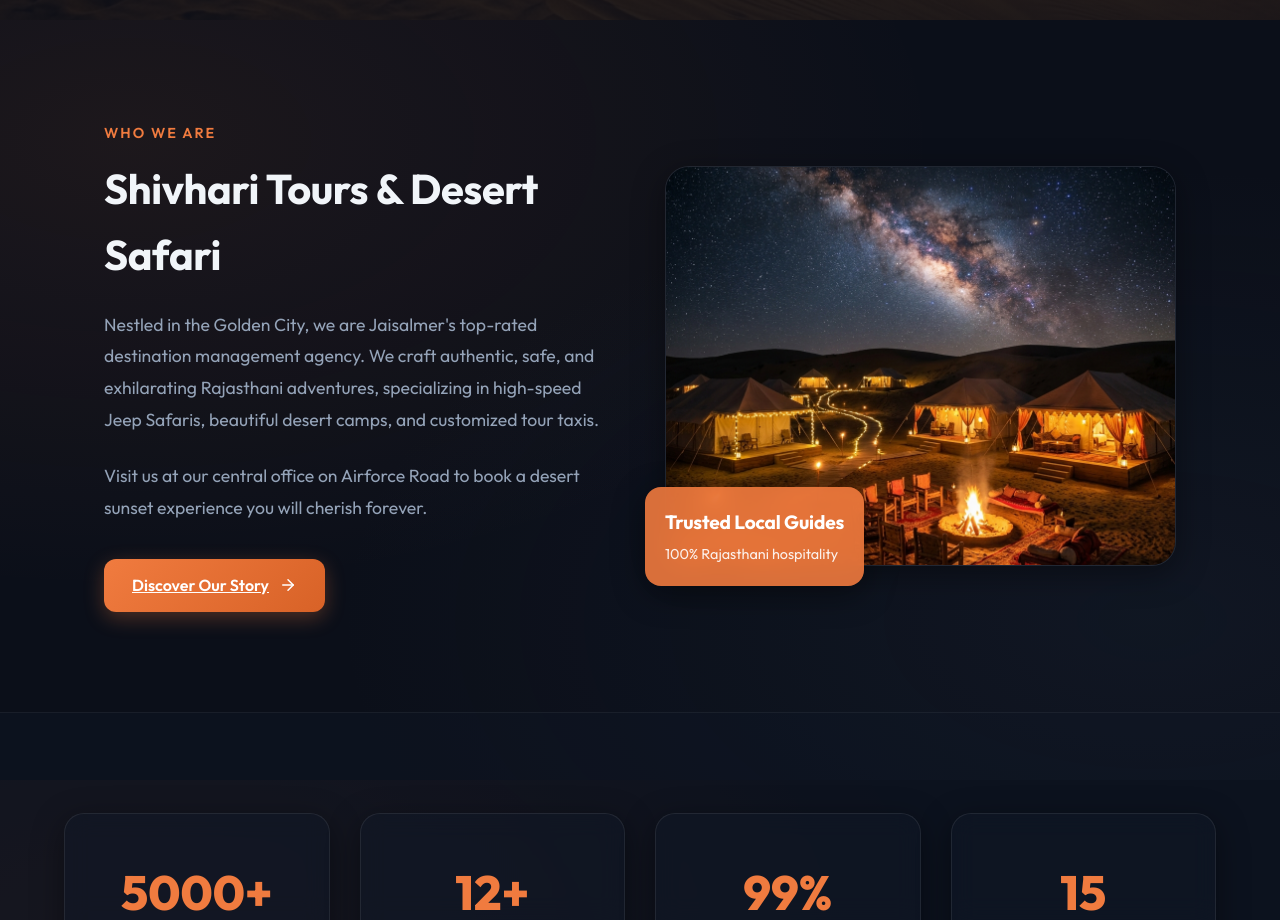
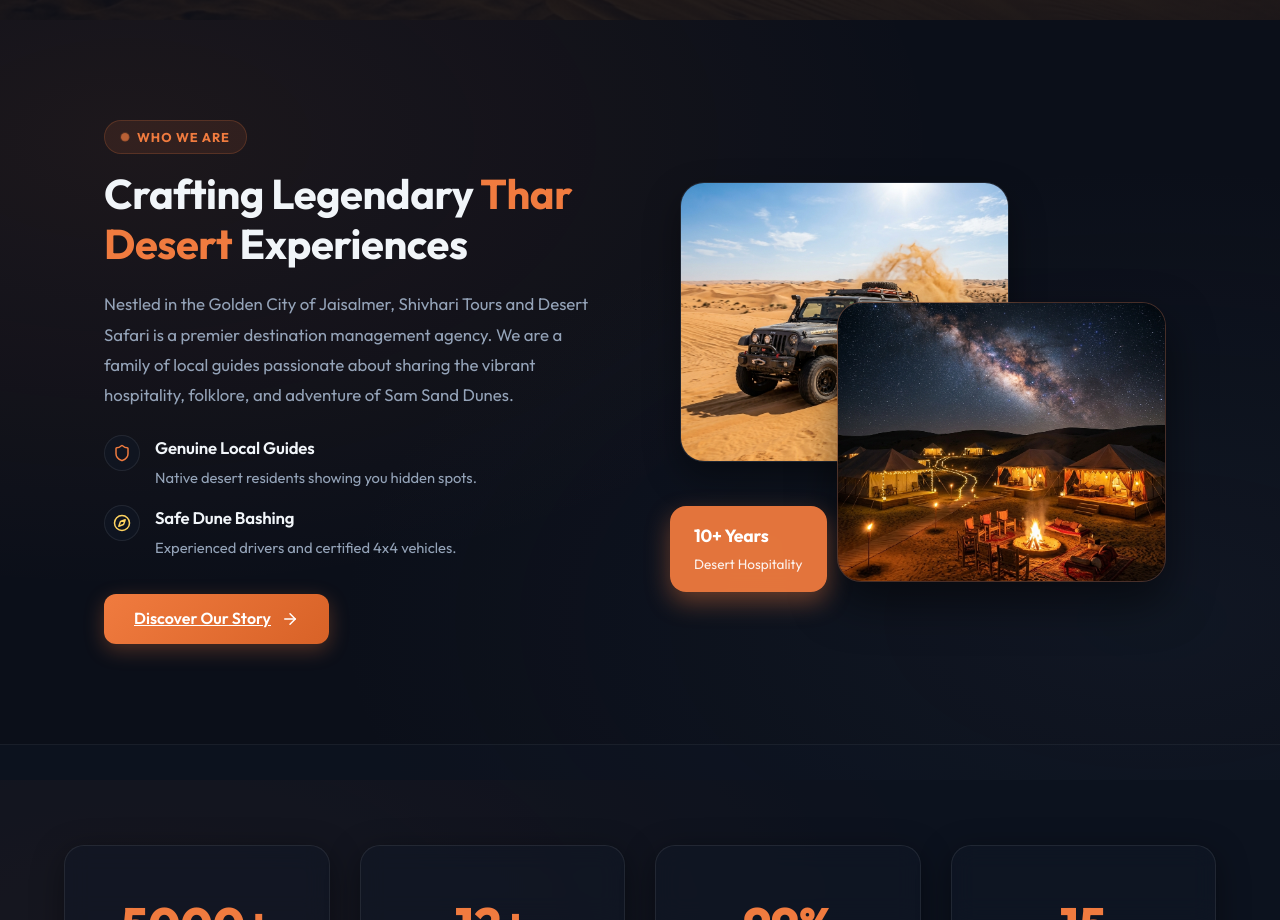
Before and after one commit to Eshbanoliver/Shivhari-Tours-and-Desert-Safari, a React (Vite) app: page / in a window 1280 px wide. Shown: the part 820-1740 px from the top of the page. Built offline with nearby package versions, Linux system fonts and the light colour scheme.

Commit message:
Revamp Who We Are section with double image stack and feature lists

```diff
--- a/src/pages/Home.tsx
+++ b/src/pages/Home.tsx
@@ -157,33 +157,136 @@ const Home = () => {
         </div>
       </section>
 
-      {/* About Us Summary */}
+      {/* About Us Summary (Who We Are) */}
       <section className="section container">
-        <div style={{ display: 'grid', gridTemplateColumns: 'repeat(auto-fit, minmax(320px, 1fr))', gap: '50px', alignItems: 'center' }}>
+        <div style={{ display: 'grid', gridTemplateColumns: 'repeat(auto-fit, minmax(320px, 1fr))', gap: '60px', alignItems: 'center' }}>
+
+          {/* Left Column: Text & Features */}
           <div className="animate-fade-in">
-            <span style={{ color: 'var(--primary)', fontWeight: '600', textTransform: 'uppercase', letterSpacing: '2px', fontSize: '0.9rem' }}>Who We Are</span>
-            <h2 style={{ fontSize: 'var(--fs-h2)', marginTop: '10px', marginBottom: '20px', textAlign: 'left' }}>Shivhari Tours & Desert Safari</h2>
-            <p style={{ color: 'var(--text-muted)', fontSize: '1.1rem', marginBottom: '25px', lineHeight: '1.8' }}>
-              Nestled in the Golden City, we are Jaisalmer's top-rated destination management agency. We craft authentic, safe, and exhilarating Rajasthani adventures, specializing in high-speed Jeep Safaris, beautiful desert camps, and customized tour taxis.
+            <div style={{ display: 'inline-flex', alignItems: 'center', gap: '8px', padding: '6px 16px', borderRadius: '30px', background: 'rgba(240, 123, 63, 0.1)', border: '1px solid rgba(240, 123, 63, 0.2)', marginBottom: '15px' }}>
+              <span style={{ width: '8px', height: '8px', borderRadius: '50%', background: 'var(--primary)' }} className="ping-dot"></span>
+              <span style={{ color: 'var(--primary)', fontWeight: '700', textTransform: 'uppercase', letterSpacing: '1px', fontSize: '0.8rem' }}>Who We Are</span>
+            </div>
+
+            <h2 style={{ fontSize: 'var(--fs-h2)', marginTop: '0', marginBottom: '20px', textAlign: 'left', lineHeight: '1.2' }}>
+              Crafting Legendary <span style={{ color: 'var(--primary)' }}>Thar Desert</span> Experiences
+            </h2>
+
+            <p style={{ color: 'var(--text-muted)', fontSize: '1.05rem', marginBottom: '25px', lineHeight: '1.8' }}>
+              Nestled in the Golden City of Jaisalmer, Shivhari Tours and Desert Safari is a premier destination management agency. We are a family of local guides passionate about sharing the vibrant hospitality, folklore, and adventure of Sam Sand Dunes.
             </p>
-            <p style={{ color: 'var(--text-muted)', fontSize: '1.1rem', marginBottom: '35px', lineHeight: '1.8' }}>
-              Visit us at our central office on Airforce Road to book a desert sunset experience you will cherish forever.
-            </p>
-            <Link to="/about" className="btn btn-primary">
+
+            {/* Icon list of features */}
+            <div style={{ display: 'flex', flexDirection: 'column', gap: '15px', marginBottom: '35px' }}>
+              {[
+                { title: "Genuine Local Guides", desc: "Native desert residents showing you hidden spots.", icon: <Shield size={18} color="var(--primary)" /> },
+                { title: "Safe Dune Bashing", desc: "Experienced drivers and certified 4x4 vehicles.", icon: <Compass size={18} color="var(--secondary)" /> }
+              ].map((feat, idx) => (
+                <div key={idx} style={{ display: 'flex', gap: '15px', alignItems: 'flex-start' }}>
+                  <div style={{ display: 'flex', padding: '8px', borderRadius: '50%', background: 'var(--card-bg)', border: '1px solid var(--glass-border)', flexShrink: 0 }}>
+                    {feat.icon}
+                  </div>
+                  <div>
+                    <h4 style={{ fontSize: '1.05rem', color: 'var(--text-color)', fontWeight: '600', marginBottom: '4px' }}>{feat.title}</h4>
+                    <p style={{ color: 'var(--text-muted)', fontSize: '0.92rem', margin: 0 }}>{feat.desc}</p>
+                  </div>
+                </div>
+              ))}
+            </div>
+
+            <Link to="/about" className="btn btn-primary" style={{ padding: '12px 30px' }}>
               Discover Our Story <ArrowRight size={18} />
             </Link>
           </div>
 
-          <div style={{ position: 'relative' }}>
-            <div className="glass-panel" style={{ overflow: 'hidden', borderRadius: '24px', height: '400px' }}>
-              <img src={campImg} alt="Desert camp Jaisalmer" style={{ width: '100%', height: '100%', objectFit: 'cover' }} />
+          {/* Right Column: Double Overlapping Image Stack */}
+          <div style={{ display: 'flex', justifyContent: 'center', alignItems: 'center', height: '420px', position: 'relative' }} className="image-stack-container">
+            {/* Background offset image (Jeep Safari) */}
+            <div
+              className="glass-panel stack-bg-img"
+              style={{
+                overflow: 'hidden',
+                borderRadius: '24px',
+                width: '65%',
+                height: '280px',
+                position: 'absolute',
+                top: '10px',
+                left: '10px',
+                zIndex: 1,
+                boxShadow: '0 15px 35px rgba(0,0,0,0.4)',
+                border: '1px solid rgba(255,255,255,0.08)'
+              }}
+            >
+              <img src={jeepImg} alt="Dune Bashing Jaisalmer" style={{ width: '100%', height: '100%', objectFit: 'cover' }} />
             </div>
-            <div className="glass-panel desktop-only-box" style={{ position: 'absolute', bottom: '-20px', left: '-20px', padding: '20px', background: 'rgba(240, 123, 63, 0.9)', color: 'white', borderRadius: '16px', border: 'none' }}>
-              <h4 style={{ color: 'white', fontSize: '1.2rem', marginBottom: '5px' }}>Trusted Local Guides</h4>
-              <p style={{ fontSize: '0.9rem', opacity: '0.9' }}>100% Rajasthani hospitality</p>
+
+            {/* Foreground image (Desert Camp) */}
+            <div
+              className="glass-panel stack-fg-img"
+              style={{
+                overflow: 'hidden',
+                borderRadius: '24px',
+                width: '65%',
+                height: '280px',
+                position: 'absolute',
+                bottom: '10px',
+                right: '10px',
+                zIndex: 2,
+                boxShadow: '0 20px 45px rgba(0,0,0,0.5)',
+                border: '1px solid rgba(240, 123, 63, 0.25)'
+              }}
+            >
+              <img src={campImg} alt="Desert Camping Jaisalmer" style={{ width: '100%', height: '100%', objectFit: 'cover' }} />
+            </div>
+
+            {/* Floating Trust Badge */}
+            <div
+              className="glass-panel"
+              style={{
+                position: 'absolute',
+                bottom: '0',
+                left: '0',
+                padding: '16px 24px',
+                background: 'rgba(240, 123, 63, 0.95)',
+                color: 'white',
+                borderRadius: '16px',
+                border: 'none',
+                zIndex: 3,
+                boxShadow: '0 10px 25px rgba(240, 123, 63, 0.4)'
+              }}
+            >
+              <h4 style={{ color: 'white', fontSize: '1.1rem', fontWeight: 'bold', marginBottom: '4px' }}>10+ Years</h4>
+              <p style={{ fontSize: '0.85rem', opacity: '0.9', margin: 0 }}>Desert Hospitality</p>
             </div>
           </div>
+
         </div>
+
+        <style>{`
+          .image-stack-container:hover .stack-bg-img {
+            transform: translate(-10px, -10px) scale(1.02);
+          }
+          .image-stack-container:hover .stack-fg-img {
+            transform: translate(10px, 10px) scale(1.02);
+            border-color: rgba(240, 123, 63, 0.4);
+          }
+          .ping-dot {
+            animation: pulse-ring 1.5s cubic-bezier(0.215, 0.610, 0.355, 1) infinite;
+          }
+          @keyframes pulse-ring {
+            0% { transform: scale(0.95); opacity: 0.5; }
+            50% { transform: scale(1.2); opacity: 1; }
+            100% { transform: scale(0.95); opacity: 0.5; }
+          }
+          @media(max-width: 576px) {
+            .image-stack-container {
+              height: 320px !important;
+            }
+            .stack-bg-img, .stack-fg-img {
+              height: 200px !important;
+            }
+          }
+        `}</style>
       </section>
 
       {/* Key Metrics Section */}
```
